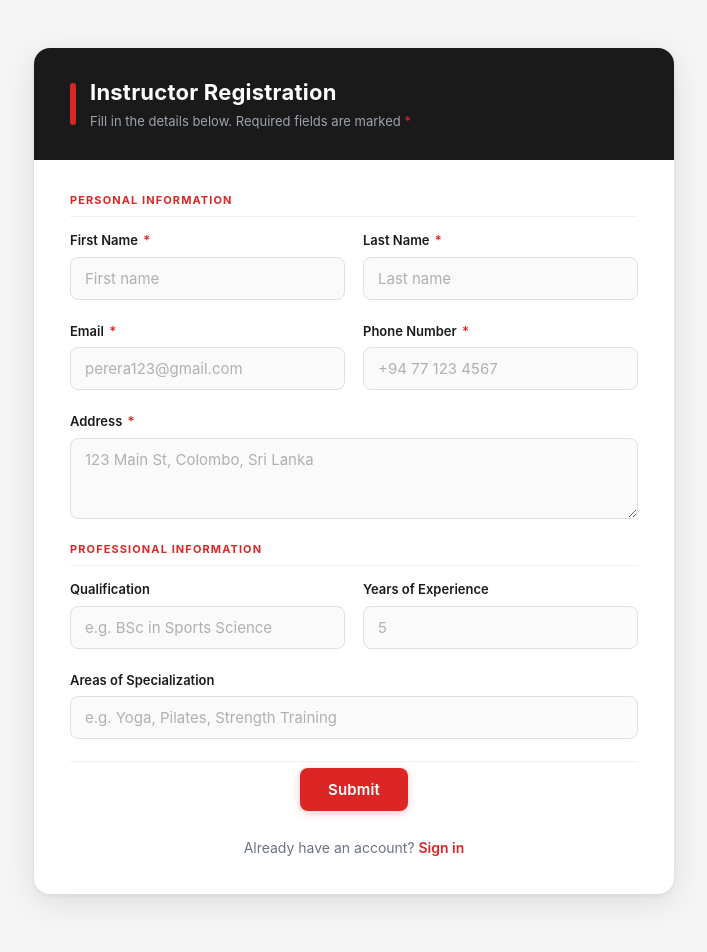
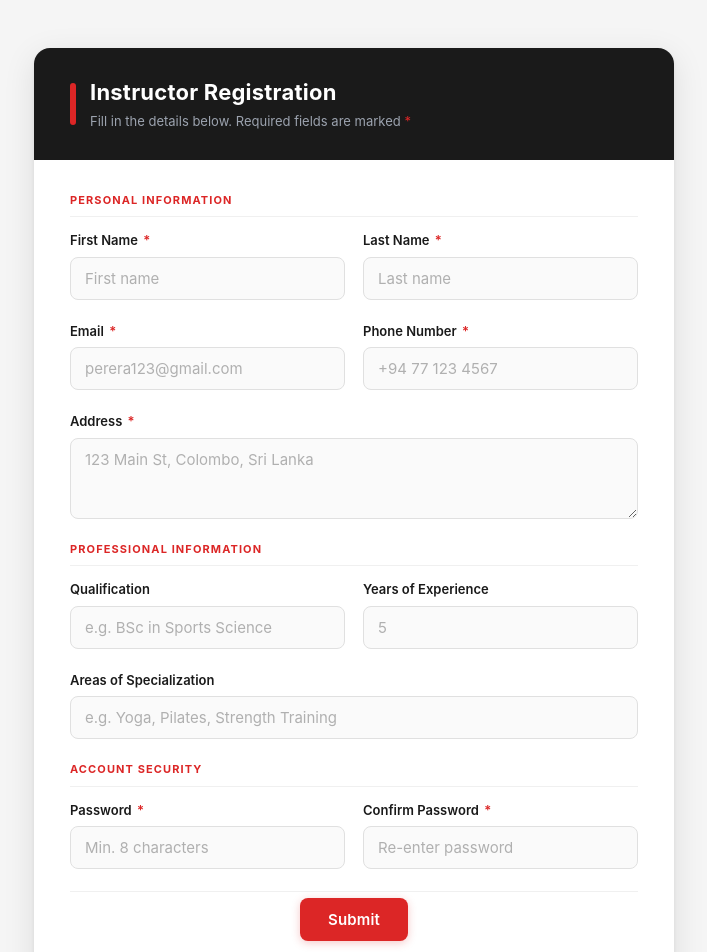
Before and after one commit to IT24101496MP/Smart-Gym-membership-Management-System, a React (Vite) app in the folder frontend/: page /instructor/register in a window 1280 px wide. Shown: the top 952 px of the page, without its empty margins (286-993 px from the left). Built offline with nearby package versions, Linux system fonts and the light colour scheme.

Commit message:
Added: Password field to sent during registration

```diff
--- a/frontend/src/pages/instructor/InstructorRegistrationPage.jsx
+++ b/frontend/src/pages/instructor/InstructorRegistrationPage.jsx
@@ -11,7 +11,9 @@ const InstructorRegistrationPage = () => {
     address: '',
     qualification: '',
     yearsOfExperience: '',
-    areasOfSpecialization: ''
+    areasOfSpecialization: '',
+    password: '',
+    confirmPassword: ''
   });
 
   const [errors, setErrors] = useState({});
@@ -55,6 +57,16 @@ const InstructorRegistrationPage = () => {
     if (formData.yearsOfExperience !== '' && (isNaN(formData.yearsOfExperience) || Number(formData.yearsOfExperience) < 0)) {
       newErrors.yearsOfExperience = 'Years of experience cannot be negative';
     }
+    if (!formData.password) {
+      newErrors.password = 'Password is required';
+    } else if (formData.password.length < 8) {
+      newErrors.password = 'Password must be at least 8 characters';
+    }
+    if (!formData.confirmPassword) {
+      newErrors.confirmPassword = 'Please confirm your password';
+    } else if (formData.password !== formData.confirmPassword) {
+      newErrors.confirmPassword = 'Passwords do not match';
+    }
 
     return newErrors;
   };
@@ -71,12 +83,13 @@ const InstructorRegistrationPage = () => {
     setIsSubmitting(true);
 
     try {
+      const { confirmPassword: _, ...payload } = formData;
       const response = await fetch('http://localhost:8080/api/instructor/register', {
         method: 'POST',
         headers: {
           'Content-Type': 'application/json',
         },
-        body: JSON.stringify(formData)
+        body: JSON.stringify(payload)
       });
 
       if (response.ok) {
@@ -89,7 +102,9 @@ const InstructorRegistrationPage = () => {
           address: '',
           qualification: '',
           yearsOfExperience: '',
-          areasOfSpecialization: ''
+          areasOfSpecialization: '',
+          password: '',
+          confirmPassword: ''
         });
       } else {
         const error = await response.text();
@@ -241,6 +256,39 @@ const InstructorRegistrationPage = () => {
             />
           </div>
 
+          {/* Account Security */}
+          <p className="form-section-title">Account Security</p>
+
+          <div className="form-row">
+            <div className="form-group">
+              <label htmlFor="password">Password <span className="required-star">*</span></label>
+              <input
+                type="password"
+                id="password"
+                name="password"
+                value={formData.password}
+                onChange={handleChange}
+                placeholder="Min. 8 characters"
+                className={errors.password ? 'error-field' : ''}
+              />
+              {errors.password && <span className="error-message">{errors.password}</span>}
+            </div>
+
+            <div className="form-group">
+              <label htmlFor="confirmPassword">Confirm Password <span className="required-star">*</span></label>
+              <input
+                type="password"
+                id="confirmPassword"
+                name="confirmPassword"
+                value={formData.confirmPassword}
+                onChange={handleChange}
+                placeholder="Re-enter password"
+                className={errors.confirmPassword ? 'error-field' : ''}
+              />
+              {errors.confirmPassword && <span className="error-message">{errors.confirmPassword}</span>}
+            </div>
+          </div>
+
           <div className="form-actions">
             <button
               type="submit"
```
